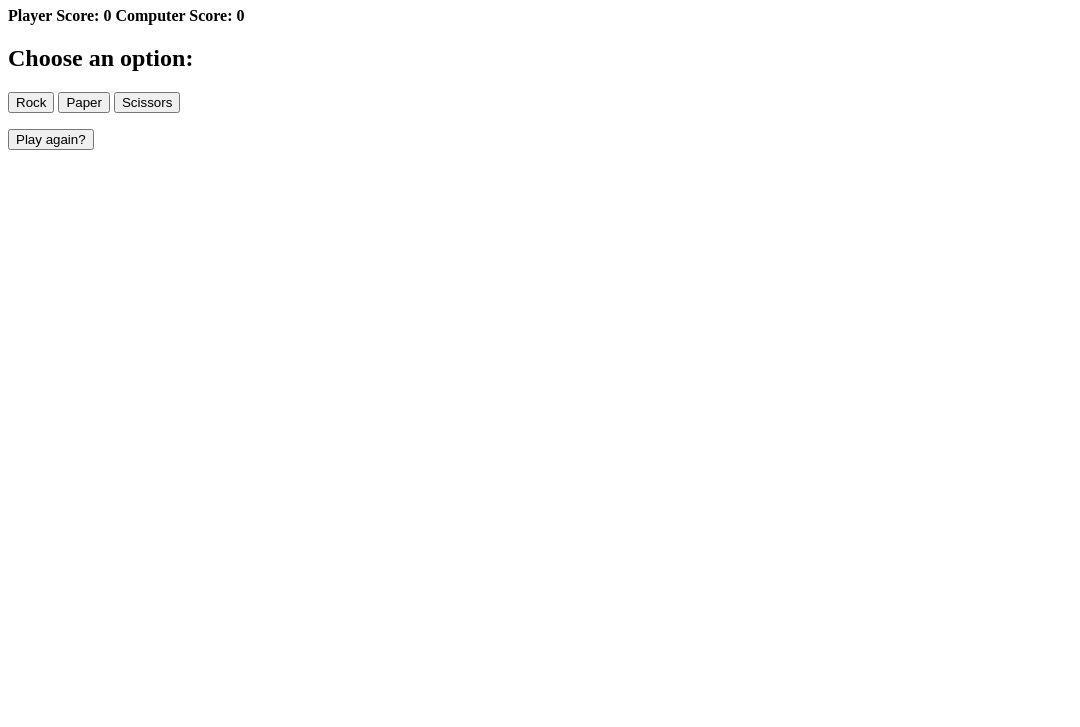
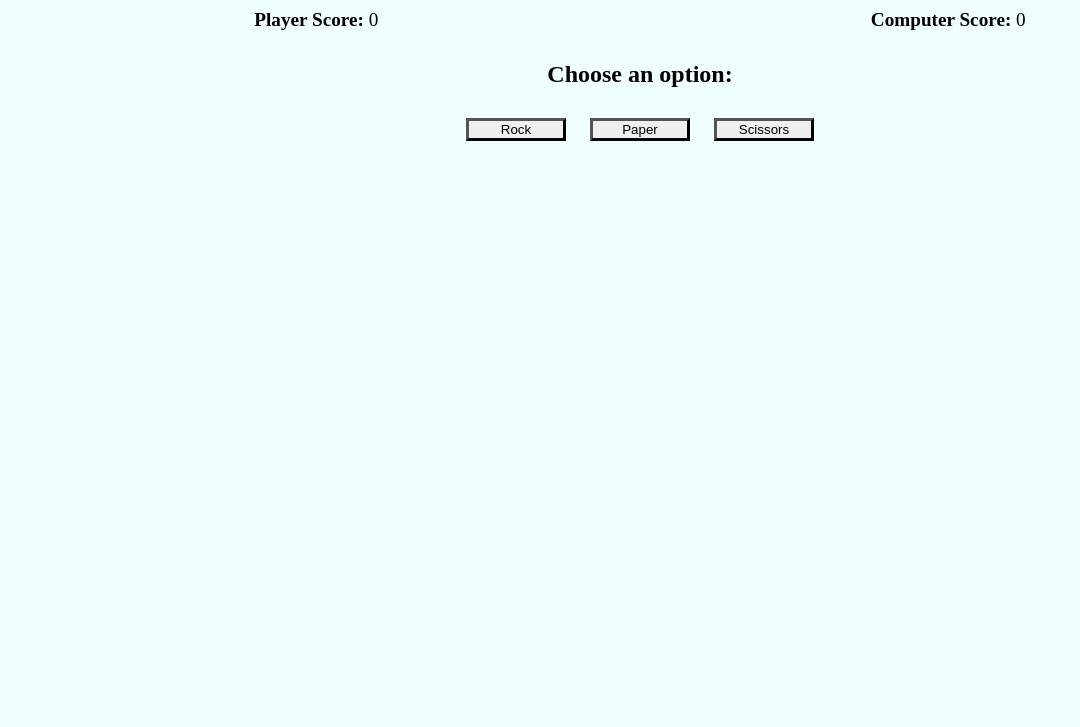
Before and after one commit to Carlos-Cao/rock-paper-scissors, a plain HTML site: page index.html in a window 1280 px wide. Shown: the part 73-800 px from the top of the page, without its empty margins (0-1080 px from the left). Drawn offline with Linux system fonts and the light colour scheme.

Commit message:
add: add css file

```diff
--- a/index.html
+++ b/index.html
@@ -2,7 +2,7 @@
 <html lang="en">
   <head>
     <title>Rock, Paper, Scissors</title>
-    <link />
+    <link rel="stylesheet" href="./styles.css" />
   </head>
 
   <body>
--- /dev/null
+++ b/styles.css
@@ -0,0 +1,40 @@
+body {
+  background-color: azure;
+  text-align: center;
+}
+
+h1 {
+  margin: 15px 0 20px;
+}
+
+.btn {
+  cursor: pointer;
+  width: 100px;
+  margin: 10px;
+  border-width: 3px;
+}
+
+.score-container {
+  display: flex;
+  justify-content: space-around;
+  margin: 30px 0;
+  font-size: 1.2rem;
+}
+
+.score {
+  font-weight: 500;
+}
+
+.results-container {
+  font-size: 1.3rem;
+  margin: 15px 0;
+}
+
+#winner-msg {
+  margin-top: 25px;
+}
+
+#reset-game-btn {
+  display: none;
+  margin: 20px auto;
+}
```
